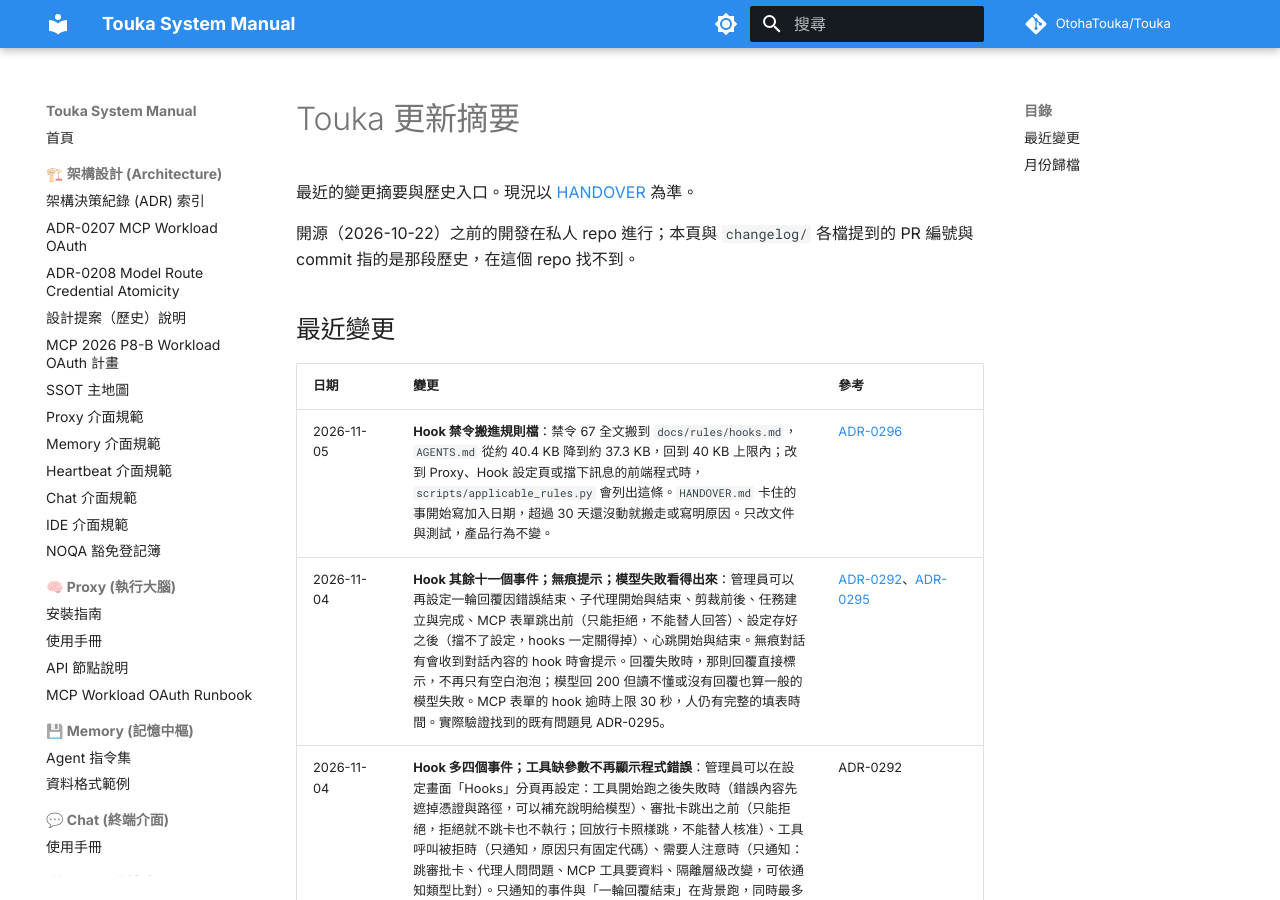
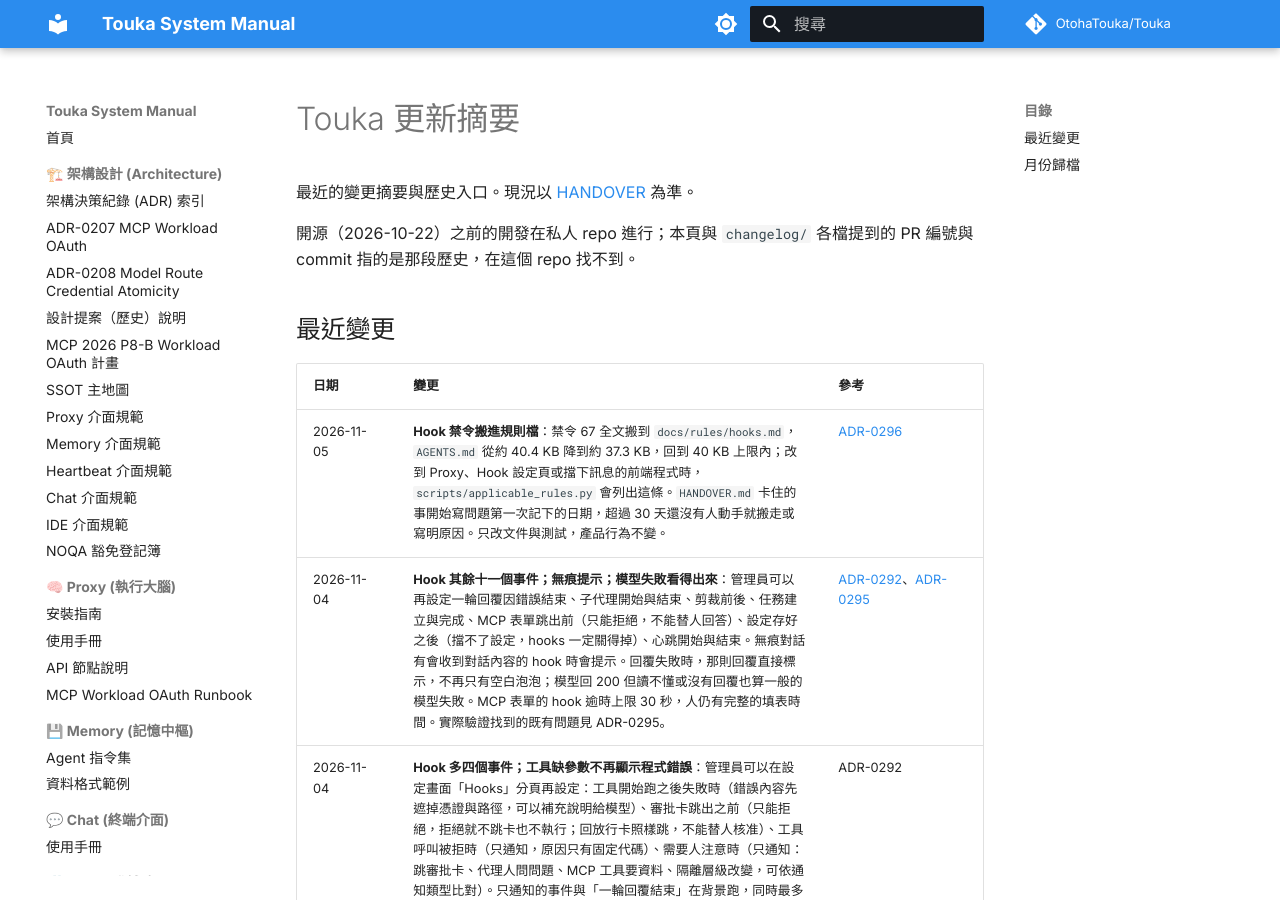
Before and after one commit to OtohaTouka/Touka, an MkDocs documentation site: the page built from docs/CHANGELOG.md, in a window 1280 px wide and 900 px high. Built offline with MkDocs 1.6.1 and Material for MkDocs 9.7.7, drawn with Linux system fonts in a browser that asks for light colours; comment, search, counter and statistics services are not loaded.

Commit message:
test(rules): fail when the hook ban stops covering all of the proxy
Review found that narrowing the ban's proxy path kept every test green, because
the widened-rules test only checks one sample path. The changelog also still used
the older wording of the 30-day rule.

Co-Authored-By: Claude Opus 5.5 <noreply@anthropic.com>

```diff
--- a/docs/CHANGELOG.md
+++ b/docs/CHANGELOG.md
@@ -8,7 +8,7 @@
 
 | 日期 | 變更 | 參考 |
 | --- | --- | --- |
-| 2026-11-05 | **Hook 禁令搬進規則檔**：禁令 67 全文搬到 `docs/rules/hooks.md`，`AGENTS.md` 從約 40.4 KB 降到約 37.3 KB，回到 40 KB 上限內；改到 Proxy、Hook 設定頁或擋下訊息的前端程式時，`scripts/applicable_rules.py` 會列出這條。`HANDOVER.md` 卡住的事開始寫加入日期，超過 30 天還沒動就搬走或寫明原因。只改文件與測試，產品行為不變。 | [ADR-0296](architecture/adr/0296-doc-routing.md) |
+| 2026-11-05 | **Hook 禁令搬進規則檔**：禁令 67 全文搬到 `docs/rules/hooks.md`，`AGENTS.md` 從約 40.4 KB 降到約 37.3 KB，回到 40 KB 上限內；改到 Proxy、Hook 設定頁或擋下訊息的前端程式時，`scripts/applicable_rules.py` 會列出這條。`HANDOVER.md` 卡住的事開始寫問題第一次記下的日期，超過 30 天還沒有人動手就搬走或寫明原因。只改文件與測試，產品行為不變。 | [ADR-0296](architecture/adr/0296-doc-routing.md) |
 | 2026-11-04 | **Hook 其餘十一個事件；無痕提示；模型失敗看得出來**：管理員可以再設定一輪回覆因錯誤結束、子代理開始與結束、剪裁前後、任務建立與完成、MCP 表單跳出前（只能拒絕，不能替人回答）、設定存好之後（擋不了設定，hooks 一定關得掉）、心跳開始與結束。無痕對話有會收到對話內容的 hook 時會提示。回覆失敗時，那則回覆直接標示，不再只有空白泡泡；模型回 200 但讀不懂或沒有回覆也算一般的模型失敗。MCP 表單的 hook 逾時上限 30 秒，人仍有完整的填表時間。實際驗證找到的既有問題見 ADR-0295。 | [ADR-0292](architecture/adr/0292-hooks.md)、[ADR-0295](architecture/adr/0295-real-e2e-verification.md) |
 | 2026-11-04 | **Hook 多四個事件；工具缺參數不再顯示程式錯誤**：管理員可以在設定畫面「Hooks」分頁再設定：工具開始跑之後失敗時（錯誤內容先遮掉憑證與路徑，可以補充說明給模型）、審批卡跳出之前（只能拒絕，拒絕就不跳卡也不執行；回放行卡照樣跳，不能替人核准）、工具呼叫被拒時（只通知，原因只有固定代碼）、需要人注意時（只通知：跳審批卡、代理人問問題、MCP 工具要資料、隔離層級改變，可依通知類型比對）。只通知的事件與「一輪回覆結束」在背景跑，同時最多 32 個，超過跳過並在執行紀錄留一筆。另外，模型叫內建工具時少了必要參數，以前畫面會顯示 `TypeError`，現在回一般的參數錯誤、不進工具本體。 | ADR-0292 |
 | 2026-11-04 | **規則分流**：`AGENTS.md` 從約 88 KB 降到約 39 KB，綁特定路徑的規則全文放進 `docs/rules/`，留一行摘要，編號與內容不變；禁令清單排到最前面，Codex 讀得到全部編號。`scripts/applicable_rules.py` 列出這次改動適用的規則，Guard #46 核對沒有規則掉出去。產品行為不變。 | [ADR-0296](architecture/adr/0296-doc-routing.md) |
```
Also changed, not shown: 1 other file.
